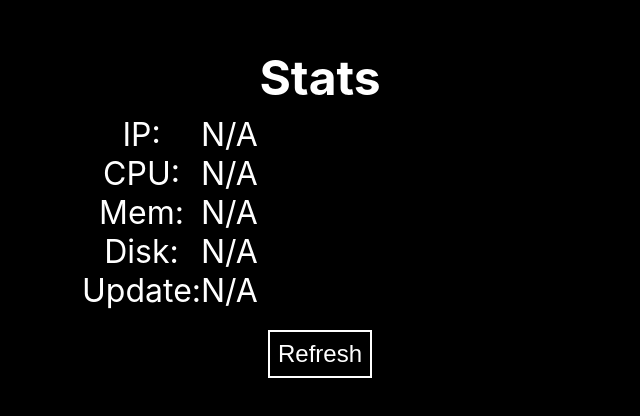
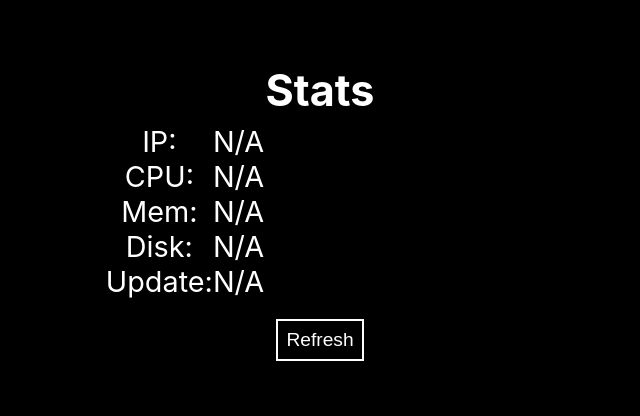
Before and after one commit to ashmanq/DisplayStatsApp, an Electron app: page src/index.html in a window 640 px wide. Shown: the part 194-610 px from the top of the page. Drawn offline with Linux system fonts and the light colour scheme; no server answers.

Commit message:
Font size change

```diff
--- a/src/index.css
+++ b/src/index.css
@@ -22,7 +22,7 @@ body, html {
     height: 100%;
     margin: auto;
     padding: 5px;
-    font-size: 2rem;
+    font-size: 1.8rem;
 }
 
 .container h1 {
@@ -65,7 +65,7 @@ body, html {
   /* margin: 1rem; */
 }
 .btn {
-  font-size: 1.5rem;
+  font-size: 1.2rem;
   margin: auto;
   padding:8px;
   margin-bottom: 5px;
```
